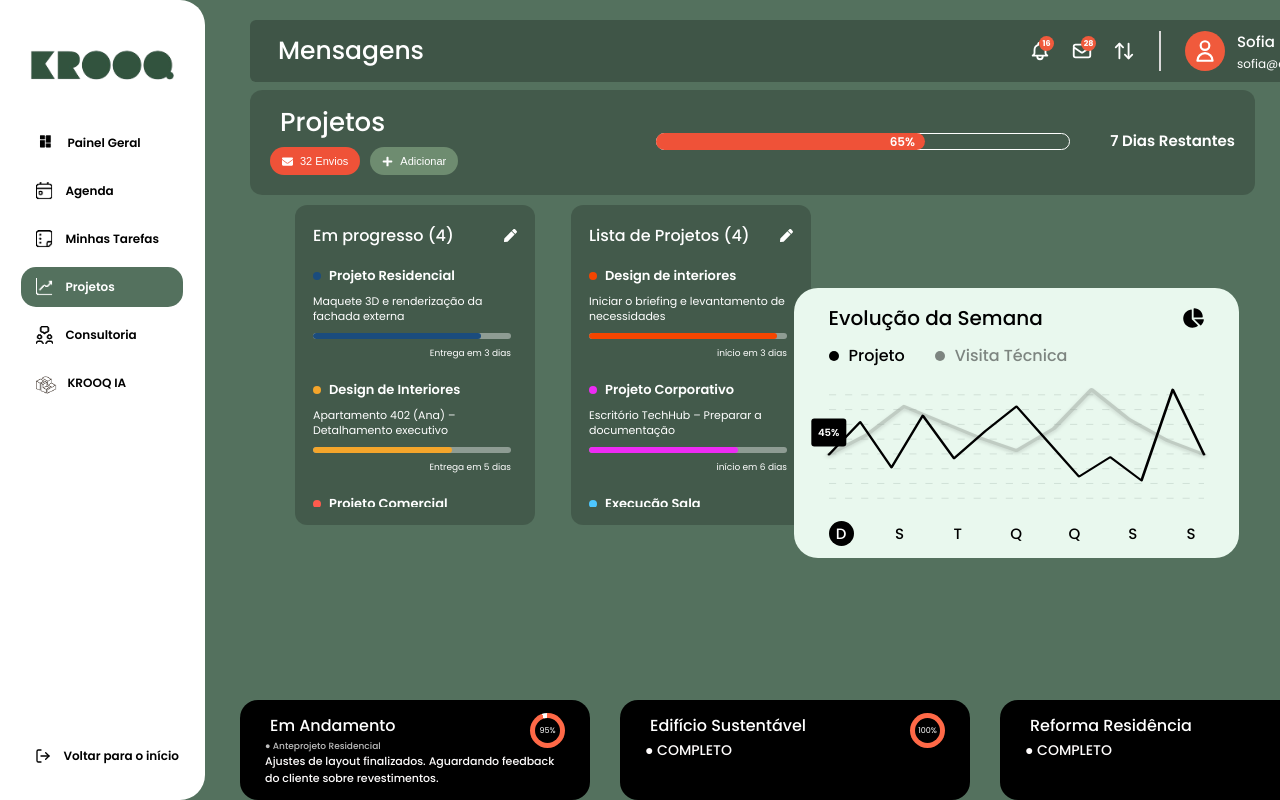
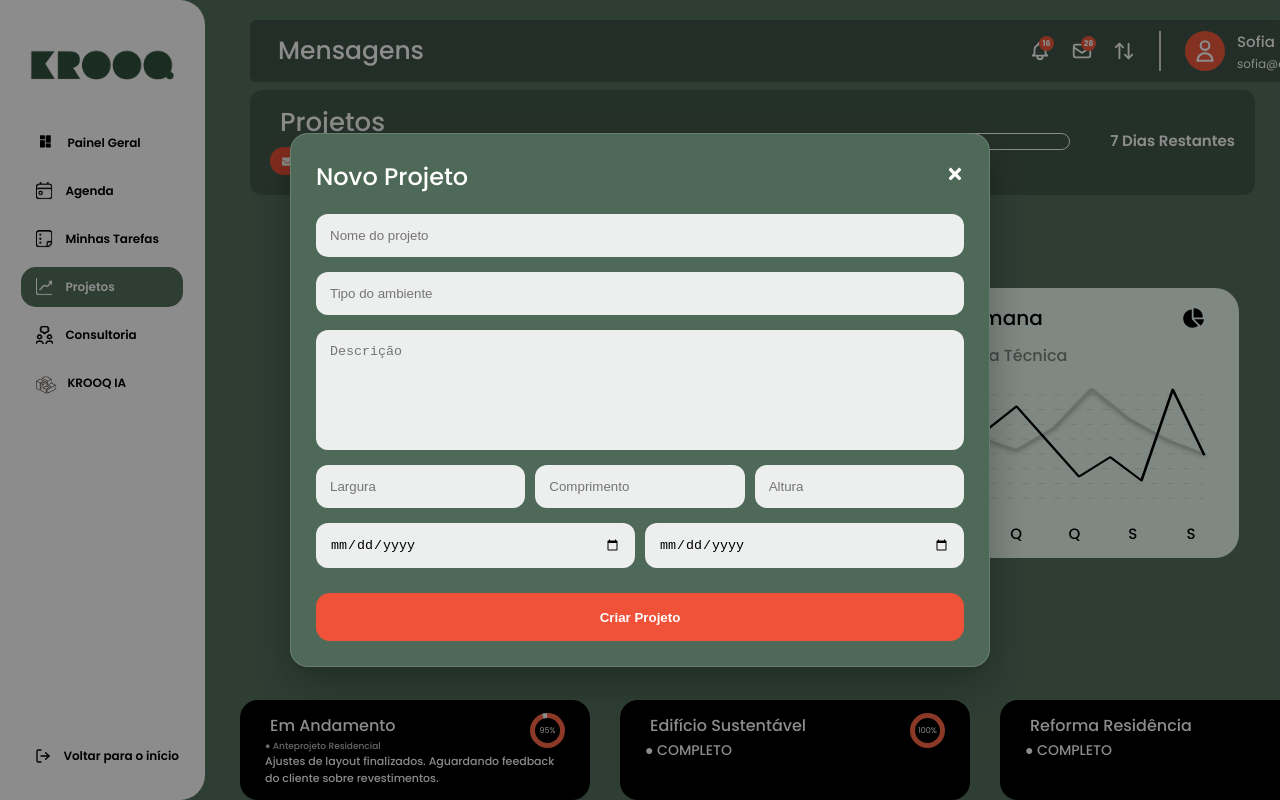
Before and after one commit to KROOQOFC/Front-End-KROOQ, a React (Vite) app in the folder krooq/: page /projetos in a window 1280 px wide. Both pictures are taken after a click on the button "Adicionar". Built offline with nearby package versions, Linux system fonts and the light colour scheme; no server answers.

Commit message:
adiciona modal para criação de projetos com formulário e estilização

```diff
--- /dev/null
+++ b/krooq/src/components/ModalCriarProjeto/ModalCriarProjeto.css
@@ -0,0 +1,82 @@
+.OverlayCriarProjeto {
+  position: fixed;
+  inset: 0;
+  background: rgba(0,0,0,.45);
+  display: flex;
+  justify-content: center;
+  align-items: center;
+  z-index: 999;
+}
+
+.ContainerCriarProjeto {
+  width: 700px;
+  background: #4f6958;
+  border-radius: 18px;
+  padding: 25px;
+  border: 1px solid rgba(255,255,255,.15);
+  box-shadow: 0 15px 40px rgba(0,0,0,.3);
+}
+
+.TopoCriarProjeto {
+  display: flex;
+  justify-content: space-between;
+  align-items: center;
+  margin-bottom: 20px;
+}
+
+.TopoCriarProjeto h2 {
+  color: white;
+  font-size: 24px;
+  font-weight: 500;
+}
+
+.BotaoFecharProjeto {
+  border: none;
+  background: transparent;
+  color: white;
+  font-size: 18px;
+  cursor: pointer;
+}
+
+.FormularioCriarProjeto {
+  display: flex;
+  flex-direction: column;
+  gap: 15px;
+}
+
+.FormularioCriarProjeto input,
+.FormularioCriarProjeto textarea {
+  border: none;
+  background: rgba(255, 255, 255, 0.896);
+  color: rgb(0, 0, 0);
+  border-radius: 12px;
+  padding: 14px;
+}
+
+.FormularioCriarProjeto textarea {
+  min-height: 120px;
+  resize: none;
+}
+
+.LinhaMedidasProjeto {
+  display: grid;
+  grid-template-columns: repeat(3,1fr);
+  gap: 10px;
+}
+
+.LinhaDatasProjeto {
+  display: grid;
+  grid-template-columns: 1fr 1fr;
+  gap: 10px;
+}
+
+.BotaoSalvarProjeto {
+  margin-top: 10px;
+  border: none;
+  height: 48px;
+  border-radius: 14px;
+  background: #ef5238;
+  color: white;
+  font-weight: 600;
+  cursor: pointer;
+}
--- /dev/null
+++ b/krooq/src/components/ModalCriarProjeto/ModalCriarProjeto.jsx
@@ -0,0 +1,147 @@
+import "./ModalCriarProjeto.css";
+import { FaTimes } from "react-icons/fa";
+
+function ModalCriarProjeto({
+  aberto,
+  aoFechar,
+  formulario,
+  setFormulario,
+  aoSalvar,
+}) {
+  if (!aberto) return null;
+
+  return (
+    <div className="OverlayCriarProjeto">
+
+      <div className="ContainerCriarProjeto">
+
+        <div className="TopoCriarProjeto">
+
+          <h2>Novo Projeto</h2>
+
+          <button
+            className="BotaoFecharProjeto"
+            onClick={aoFechar}
+          >
+            <FaTimes />
+          </button>
+
+        </div>
+
+        <div className="FormularioCriarProjeto">
+
+          <input
+            placeholder="Nome do projeto"
+            value={formulario.nome}
+            onChange={(e) =>
+              setFormulario({
+                ...formulario,
+                nome: e.target.value,
+              })
+            }
+          />
+
+          <input
+            placeholder="Tipo do ambiente"
+            value={formulario.tipoAmbiente}
+            onChange={(e) =>
+              setFormulario({
+                ...formulario,
+                tipoAmbiente: e.target.value,
+              })
+            }
+          />
+
+          <textarea
+            placeholder="Descrição"
+            value={formulario.descricao}
+            onChange={(e) =>
+              setFormulario({
+                ...formulario,
+                descricao: e.target.value,
+              })
+            }
+          />
+
+          <div className="LinhaMedidasProjeto">
+
+            <input
+              type="number"
+              placeholder="Largura"
+              value={formulario.largura}
+              onChange={(e) =>
+                setFormulario({
+                  ...formulario,
+                  largura: e.target.value,
+                })
+              }
+            />
+
+            <input
+              type="number"
+              placeholder="Comprimento"
+              value={formulario.comprimento}
+              onChange={(e) =>
+                setFormulario({
+                  ...formulario,
+                  comprimento: e.target.value,
+                })
+              }
+            />
+
+            <input
+              type="number"
+              placeholder="Altura"
+              value={formulario.altura}
+              onChange={(e) =>
+                setFormulario({
+                  ...formulario,
+                  altura: e.target.value,
+                })
+              }
+            />
+
+          </div>
+
+          <div className="LinhaDatasProjeto">
+
+            <input
+              type="date"
+              value={formulario.dataInicio}
+              onChange={(e) =>
+                setFormulario({
+                  ...formulario,
+                  dataInicio: e.target.value,
+                })
+              }
+            />
+
+            <input
+              type="date"
+              value={formulario.dataEntrega}
+              onChange={(e) =>
+                setFormulario({
+                  ...formulario,
+                  dataEntrega: e.target.value,
+                })
+              }
+            />
+
+          </div>
+
+          <button
+            className="BotaoSalvarProjeto"
+            onClick={aoSalvar}
+          >
+            Criar Projeto
+          </button>
+
+        </div>
+
+      </div>
+
+    </div>
+  );
+}
+
+export default ModalCriarProjeto;
--- a/krooq/src/components/ProgressoProjetos/ProgressoProjetos.jsx
+++ b/krooq/src/components/ProgressoProjetos/ProgressoProjetos.jsx
@@ -4,11 +4,14 @@ import { FaEnvelope, FaPlus } from "react-icons/fa";
 function ProgressoProjetos({
   progresso = 0,
   TempoRestantes = "0 Dias Restantes",
+  aoAdicionarProjeto,
 }) {
   return (
     <section className="ContainerQuantidadeProjetos">
       <div className="QuantidadeProjetoInfo">
-        <h2 className="TituloQuantidadeProjetos">Projetos</h2>
+        <h2 className="TituloQuantidadeProjetos">
+          Projetos
+        </h2>
 
         <div className="ProjetoBotoes">
           <button className="BotaoEnvios">
@@ -16,7 +19,10 @@ function ProgressoProjetos({
             32 Envios
           </button>
 
-          <button className="BotaoAdicionar">
+          <button
+            className="BotaoAdicionar"
+            onClick={aoAdicionarProjeto}
+          >
             <FaPlus />
             Adicionar
           </button>
@@ -27,14 +33,18 @@ function ProgressoProjetos({
         <div className="BarraProgressoProjetos">
           <div
             className="BarraProgressoLaranja"
-            style={{ width: `${progresso}%` }}
+            style={{
+              width: `${progresso}%`,
+            }}
           >
             {progresso}%
           </div>
         </div>
       </div>
 
-      <strong className="DiasRestantes">{TempoRestantes}</strong>
+      <strong className="DiasRestantes">
+        {TempoRestantes}
+      </strong>
     </section>
   );
 }
--- a/krooq/src/pages/MeusProjetosProfissional/MeusProjetosProfissional.jsx
+++ b/krooq/src/pages/MeusProjetosProfissional/MeusProjetosProfissional.jsx
@@ -1,4 +1,6 @@
 import "./MeusProjetosProfissional.css";
+
+import { useState } from "react";
 
 import NavegationLateral from "../../components/NavegationLateral/NavegationLateral";
 import MensagensNavBar from "../../components/MensagensNavBar/MensagensNavBar";
@@ -7,8 +9,57 @@ import EvolucaoSemana from "../../components/EvolucaoSemana/EvolucaoSemana";
 import EmProgressoProfissional from "../../components/EmProgressoProfissional/EmProgressoProfissional";
 import ListaProjetosProfissional from "../../components/ListaProjetosProfissional/ListaProjetosProfissional";
 import ProgressoProjetos from "../../components/ProgressoProjetos/ProgressoProjetos";
+import ModalCriarProjeto from "../../components/ModalCriarProjeto/ModalCriarProjeto";
+
+import { criarProjeto } from "../../services/projetoService";
 
 function MeusProjetosProfissional() {
+  const [modalProjeto, setModalProjeto] = useState(false);
+
+  const [formularioProjeto, setFormularioProjeto] = useState({
+    nome: "",
+    descricao: "",
+    tipoAmbiente: "",
+    largura: "",
+    comprimento: "",
+    altura: "",
+    dataInicio: "",
+    dataEntrega: "",
+  });
+
+  async function salvarProjeto() {
+    try {
+      await criarProjeto({
+        nome: formularioProjeto.nome,
+        descricao: formularioProjeto.descricao,
+        tipoAmbiente: formularioProjeto.tipoAmbiente,
+        largura: Number(formularioProjeto.largura),
+        comprimento: Number(formularioProjeto.comprimento),
+        altura: Number(formularioProjeto.altura),
+        progresso: 0,
+        dataInicio: formularioProjeto.dataInicio,
+        dataEntrega: formularioProjeto.dataEntrega,
+      });
+
+      setModalProjeto(false);
+
+      setFormularioProjeto({
+        nome: "",
+        descricao: "",
+        tipoAmbiente: "",
+        largura: "",
+        comprimento: "",
+        altura: "",
+        dataInicio: "",
+        dataEntrega: "",
+      });
+
+      alert("Projeto criado com sucesso!");
+    } catch (erro) {
+      alert(erro.message);
+    }
+  }
+
   return (
     <section className="ContainerProjetosProfissional">
       <NavegationLateral />
@@ -27,6 +78,7 @@ function MeusProjetosProfissional() {
       <ProgressoProjetos
         progresso={65}
         TempoRestantes="7 Dias Restantes"
+        aoAdicionarProjeto={() => setModalProjeto(true)}
       />
       </div>
 
@@ -38,32 +90,29 @@ function MeusProjetosProfissional() {
               titulo: "Projeto Residencial",
               descricao: "Maquete 3D e renderização da fachada externa",
               progresso: "85%",
-      prazo: "Entrega em 3 dias"
+              prazo: "Entrega em 3 dias",
             },
-
             {
               cor: "#F4A52B",
               titulo: "Design de Interiores",
               descricao: "Apartamento 402 (Ana) – Detalhamento executivo",
               progresso: "70%",
-      prazo: "Entrega em 5 dias"
+              prazo: "Entrega em 5 dias",
             },
-
             {
               cor: "#FF5B4D",
               titulo: "Projeto Comercial",
               descricao: "Clínica Sorriso compatibilização engenharia hidráulica",
               progresso: "92%",
-      prazo: "Entrega em 1 semana"
+              prazo: "Entrega em 1 semana",
             },
-
             {
               cor: "#4CAF50",
               titulo: "Projeto Industrial",
               descricao: "Modelagem estrutural galpão logístico",
               progresso: "45%",
-      prazo: "Entrega em 12 dias"
-    }
+              prazo: "Entrega em 12 dias",
+            },
           ]}
         />
       </div>
@@ -76,33 +125,29 @@ function MeusProjetosProfissional() {
               titulo: "Design de interiores",
               descricao: "Iniciar o briefing e levantamento de necessidades",
               progresso: "95%",
-      prazo: "início em 3 dias"
+              prazo: "início em 3 dias",
             },
-
             {
               cor: "#ed2bf4",
               titulo: "Projeto Corporativo",
-      descricao: " Escritório TechHub – Preparar a documentação",
+              descricao: "Escritório TechHub – Preparar a documentação",
               progresso: "75%",
-      prazo: "início em 6 dias"
+              prazo: "início em 6 dias",
             },
-
             {
               cor: "#4dc7ff",
               titulo: "Execução Sala",
-      descricao: "Reformar e pintar pared de sala",
+              descricao: "Reformar e pintar parede de sala",
               progresso: "70%",
-      prazo: "início em 1 semana"
+              prazo: "início em 1 semana",
             },
-
             {
               cor: "#b54bf1",
               titulo: "Projeto Quarto",
               descricao: "Modelagem estrutural de um quarto infantil",
               progresso: "45%",
-      prazo: "início em 2 semanas"
+              prazo: "início em 2 semanas",
             },
-
           ]}
         />
       </div>
@@ -136,6 +181,14 @@ function MeusProjetosProfissional() {
           porcentagem={100}
         />
       </div>
+
+    <ModalCriarProjeto
+      aberto={modalProjeto}
+      aoFechar={() => setModalProjeto(false)}
+      formulario={formularioProjeto}
+      setFormulario={setFormularioProjeto}
+      aoSalvar={salvarProjeto}
+    />
     </section>
   );
 }
```
Lines whose indentation alone changed are shown as unchanged.
